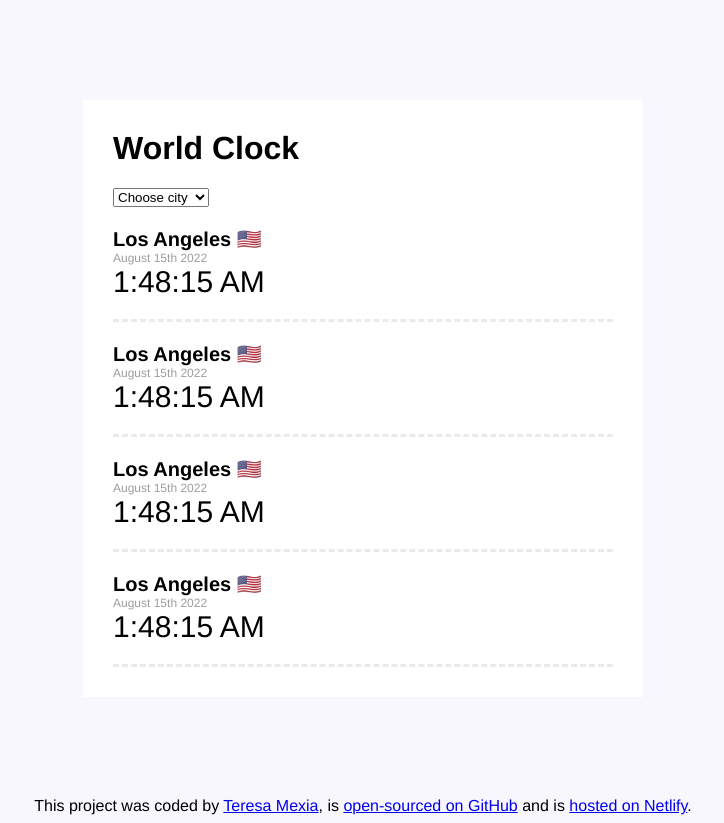
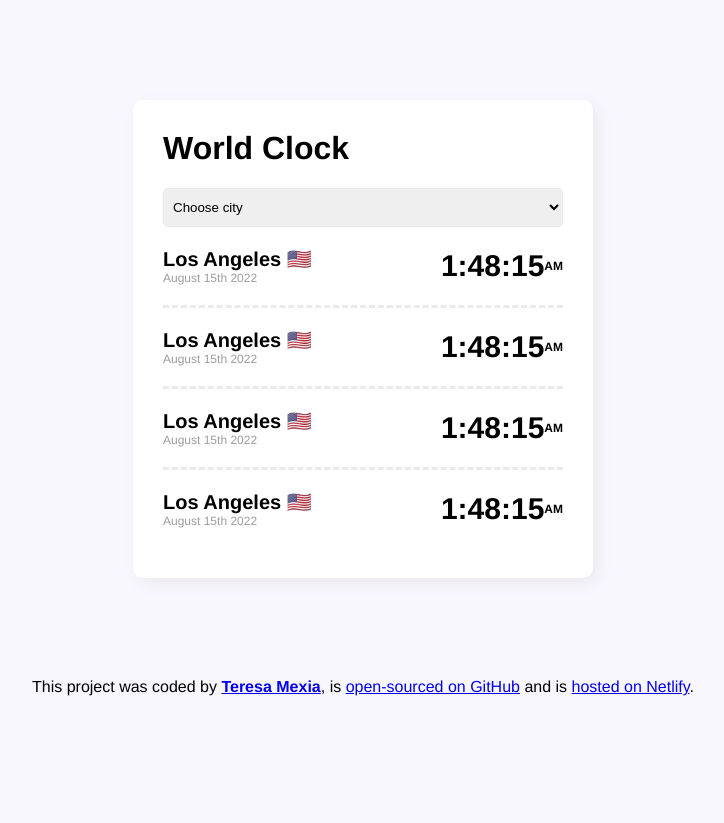
Before and after one commit to tmexia/world-clock, a plain HTML site: page index.html in a window 1280 px wide. Shown: the whole page, without its empty margins (277-1001 px from the left). After the commit the page ends 800 px from the top, so only its background shows below. Drawn offline with Linux system fonts and the light colour scheme.

Commit message:
Updated the css

```diff
--- a/index.html
+++ b/index.html
@@ -18,29 +18,53 @@
         <option value="paris">Paris</option>
       </select>
       <div class="city-container">
-        <div class="city">Los Angeles 🇺🇸</div>
-        <div class="date">August 15th 2022</div>
-        <div class="time">1:48:15 <span class="AM">AM</span></div>
+        <div class="city">
+          Los Angeles 🇺🇸
+          <div class="date">August 15th 2022</div>
+        </div>
+        <div class="time">
+          1:48:15
+          <div class="ampm">AM</div>
+        </div>
       </div>
       <div class="city-container">
-        <div class="city">Los Angeles 🇺🇸</div>
-        <div class="date">August 15th 2022</div>
-        <div class="time">1:48:15 <span class="AM">AM</span></div>
+        <div class="city">
+          Los Angeles 🇺🇸
+          <div class="date">August 15th 2022</div>
+        </div>
+        <div class="time">
+          1:48:15
+          <div class="ampm">AM</div>
+        </div>
       </div>
       <div class="city-container">
-        <div class="city">Los Angeles 🇺🇸</div>
-        <div class="date">August 15th 2022</div>
-        <div class="time">1:48:15 <span class="AM">AM</span></div>
+        <div class="city">
+          Los Angeles 🇺🇸
+          <div class="date">August 15th 2022</div>
+        </div>
+        <div class="time">
+          1:48:15
+          <div class="ampm">AM</div>
+        </div>
       </div>
       <div class="city-container">
-        <div class="city">Los Angeles 🇺🇸</div>
-        <div class="date">August 15th 2022</div>
-        <div class="time">1:48:15 <span class="AM">AM</span></div>
+        <div class="city">
+          Los Angeles 🇺🇸
+          <div class="date">August 15th 2022</div>
+        </div>
+        <div class="time">
+          1:48:15
+          <div class="ampm">AM</div>
+        </div>
       </div>
     </div>
     <footer>
       This project was coded by
-      <a href="https://github.com/tmexia" target="_blank">Teresa Mexia</a>, is
+      <strong>
+        <a href="https://github.com/tmexia" target="_blank"
+          >Teresa Mexia</a
+        ></strong
+      >, is
       <a href="https://github.com/tmexia/world-clock" target="_blank"
         >open-sourced on GitHub</a
       >
--- a/src/style.css
+++ b/src/style.css
@@ -8,18 +8,32 @@ h1 {
 }
 .container {
   background-color: white;
-  width: 500px;
+  max-width: 400px;
   margin: 100px auto;
   padding: 30px;
+  box-shadow: 5px 5px 15px #eae9ed;
+  border-radius: 10px;
+}
+
+select {
+  display: block;
+  width: 100%;
+  padding: 10px 5px;
+  border-radius: 5px;
+  border-color: #eae9ed;
 }
 
 .city-container {
   border-bottom-style: dashed;
   border-color: #eae9ed;
-  padding-top: 20px;
-  padding-bottom: 20px;
+  padding: 20px 0;
+  display: flex;
+  justify-content: space-between;
 }
 
+.city-container:last-child {
+  border: none;
+}
 .city {
   font-weight: bold;
   font-size: 20px;
@@ -27,13 +41,23 @@ h1 {
 
 .date {
   font-size: 12px;
+  font-weight: normal;
   color: #9d9d9d;
 }
 
 .time {
   font-size: 30px;
+  font-weight: bold;
+  display: flex;
+  justify-content: space-between;
+  align-items: center;
 }
 
+.ampm {
+  font-size: 12px;
+  font-weight: bold;
+}
 footer {
   text-align: center;
+  margin: 100px auto;
 }
```
